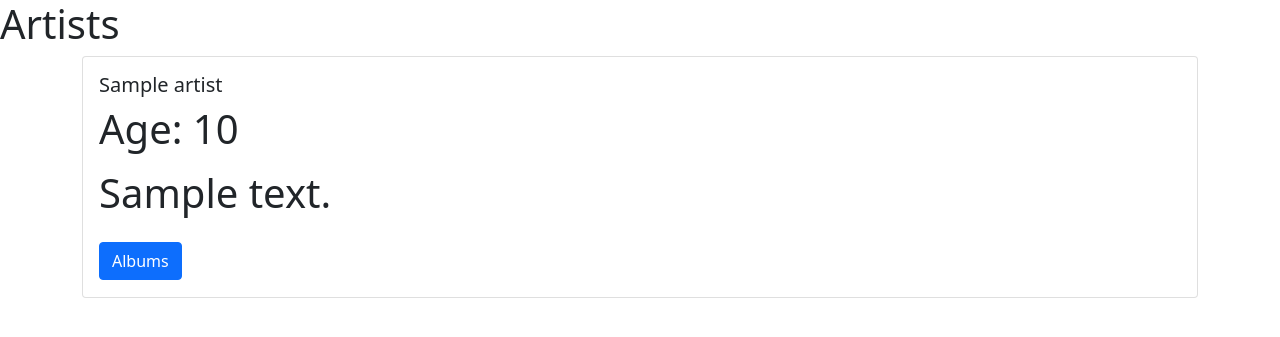
After one commit to tedyeates/tedify, a Django app: template tedify/music/templates/music/artists.html in a window 1280 px wide. The commit adds this page. Shown: the top 337 px of the page. Run offline with Django 3.2, Linux system fonts and the light colour scheme; the template is opened without the code that fills it: values that come from a table or form of the project are taken from there, others are empty; tables that the repository leaves empty hold one stand-in row (values such as "Sample post").

Commit message:
Add Artists

```diff
--- a/tedify/music/models.py
+++ b/tedify/music/models.py
@@ -4,7 +4,7 @@ from django.utils.translation import ugettext_lazy as _
 # Create your models here.
 class Genre(models.Model):
 
-    name = models.CharField(_("Genre Name"), max_length=10)
+    name = models.CharField(_("Genre Name"), max_length=10, unique=True)
     description = models.CharField(_("Genre Description"), max_length=100)
 
     class Meta:
@@ -13,3 +13,17 @@ class Genre(models.Model):
 
     def __str__(self):
         return self.name
+
+class Artist(models.Model):
+
+    name = models.CharField(_("Artist Name"), max_length=10)
+    description = models.CharField(_("Artist Description"), max_length=100)
+    age = models.PositiveSmallIntegerField(_("Artist Age"))
+    genres = models.ManyToManyField(Genre, verbose_name=_("Artist Genres"))
+
+    class Meta:
+        verbose_name = _("Artist")
+        verbose_name_plural = _("Artists")
+
+    def __str__(self):
+        return self.name
--- /dev/null
+++ b/tedify/music/templates/music/artists.html
@@ -0,0 +1,21 @@
+{% extends 'tedify/base.html' %}
+{% load static %}
+
+{% block head %}{% endblock head %}
+{% block title %}Tedify | Artists{% endblock title %}
+{% block body %}
+<h1>Artists<h1>
+<div class="container">
+    {% for artist in artists %}
+    <div class="card">
+        <div class="card-body">
+            {% csrf_token %}
+            <h5 class="card-title">{{artist.name}}</h5>
+            <p class="card-text">Age: {{artist.age}}</p>
+            <p class="card-text">{{artist.description}}</p>
+            <a href="#" class="btn btn-primary">Albums</a>
+        </div>
+    </div>
+    {% endfor %}
+</div>
+{% endblock body %}
--- a/tedify/music/templates/music/genres.html
+++ b/tedify/music/templates/music/genres.html
@@ -11,7 +11,11 @@
         <div class="card-body">
             <h5 class="card-title">{{genre.name}}</h5>
             <p class="card-text">{{genre.description}}</p>
-            <a href="#" class="btn btn-primary">Songs</a>
+            <form action="{% url 'music:artists' %}" method="post">
+                {% csrf_token %}
+                <input type="hidden" name="genre" value="{{genre.name}}">
+                <input type="submit" class="btn btn-primary" value="Artists">
+            </form>
         </div>
     </div>
     {% endfor %}
--- a/tedify/music/urls.py
+++ b/tedify/music/urls.py
@@ -2,8 +2,9 @@ from django.urls import path, include
 
 from rest_framework import routers
 
-from music.views import GenreListView
+from music.views import GenreListView, ArtistView
 
 urlpatterns = [
     path('', GenreListView.as_view(), name='genres'),
+    path('artist/', ArtistView.as_view(), name='artists')
 ]
--- a/tedify/tedify/urls.py
+++ b/tedify/tedify/urls.py
@@ -17,14 +17,15 @@ from django.contrib import admin
 from django.urls import path, include
 
 from rest_framework import routers
-from music.views import GenreViewSet
+from music.views import GenreViewSet, ArtistViewSet
 
 router = routers.DefaultRouter()
 router.register(r'genres', GenreViewSet)
+router.register(r'artists', ArtistViewSet)
 
 urlpatterns = [
     path('admin/', admin.site.urls),
-    path('', include('music.urls')),
+    path('', include(('music.urls', 'music'), namespace="music")),
     path('', include(router.urls)),
     path('api-auth/', include('rest_framework.urls', namespace='rest_framework'))
 ]
```
Also changed, not shown: tedify/music/serializers.py (+7 -1 lines), tedify/music/util/random_genres.py (added, +9 -0 lines), tedify/music/views.py (+25 -4 lines), tedify/music/migrations/0003_auto_20210423_1243.py (added), tedify/music/migrations/0004_alter_artist_age.py (added).
